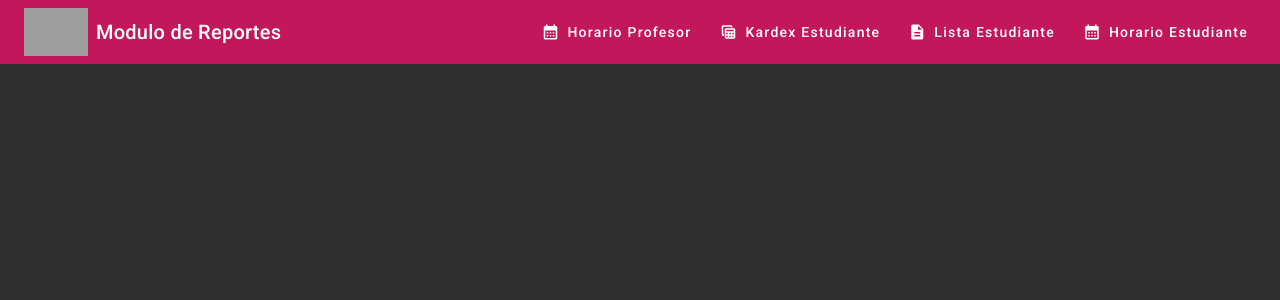
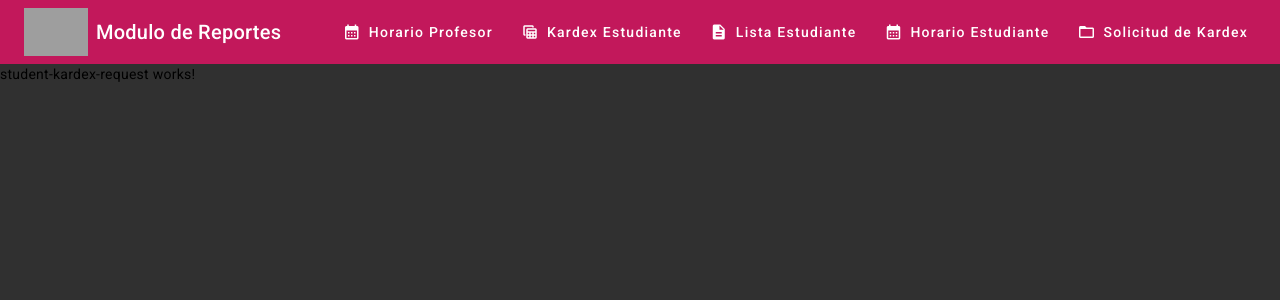
Before and after one commit to RadoV18/ucb-acad-soft, an Angular app in the folder frontend/: page /student/request/kardex in a window 1280 px wide. Before the commit this address led to /. Shown: the top 300 px of the page. Built offline with nearby package versions, Linux system fonts and the light colour scheme; grey boxes are pictures that could not be loaded.

Commit message:
TDS-15 Kardex request added

```diff
--- a/frontend/src/app/app-routing.module.ts
+++ b/frontend/src/app/app-routing.module.ts
@@ -4,6 +4,7 @@ import { ProfessorScheduleComponent } from './pages/professor-schedule/professor
 import { StudentScheduleComponent } from './pages/student-schedule/student-schedule.component';
 import { StudentListComponent } from './pages/student-list/student-list.component';
 import { StudentKardexComponent } from './pages/student-kardex/student-kardex.component';
+import {StudentKardexRequestComponent} from "./pages/student-kardex-request/student-kardex-request.component";
 
 const routes: Routes = [
   {
@@ -18,6 +19,7 @@ const routes: Routes = [
       { path: 'schedule', component: StudentScheduleComponent },
       { path: 'list', component: StudentListComponent },
       { path: 'kardex', component: StudentKardexComponent },
+      { path: 'request/kardex', component: StudentKardexRequestComponent },
     ],
   },
 ];
--- a/frontend/src/app/app.module.ts
+++ b/frontend/src/app/app.module.ts
@@ -26,6 +26,7 @@ import { ScheduleDayComponent } from './components/schedule/schedule-day/schedul
 import { ClassItemComponent } from './components/schedule/class-item/class-item.component';
 import {HttpClient } from "@angular/common/http";
 import {CommonModule} from "@angular/common";
+import { StudentKardexRequestComponent } from './pages/student-kardex-request/student-kardex-request.component';
 
 @NgModule({
   declarations: [
@@ -38,7 +39,8 @@ import {CommonModule} from "@angular/common";
     StudentListTableComponent,
     ScheduleComponent,
     ScheduleDayComponent,
-    ClassItemComponent
+    ClassItemComponent,
+    StudentKardexRequestComponent
   ],
   imports: [
     BrowserModule,
--- a/frontend/src/app/components/navbar/navbar.component.html
+++ b/frontend/src/app/components/navbar/navbar.component.html
@@ -21,5 +21,9 @@
             <mat-icon>calendar_month</mat-icon>
             Horario Estudiante
         </a>
+      <a routerLink="/student/request/kardex" mat-button class="navbar-option">
+        <mat-icon>folder_open</mat-icon>
+        Solicitud de Kardex
+      </a>
     </mat-toolbar-row>
 </mat-toolbar>
--- /dev/null
+++ b/frontend/src/app/pages/student-kardex-request/student-kardex-request.component.html
@@ -0,0 +1 @@
+<p>student-kardex-request works!</p>
```
Also changed, not shown: frontend/src/app/pages/student-kardex-request/student-kardex-request.component.ts (added, +10 -0 lines), frontend/src/app/pages/student-kardex-request/student-kardex-request.component.sass (added), 1 other file (tests, documents, lock files or other folders).
